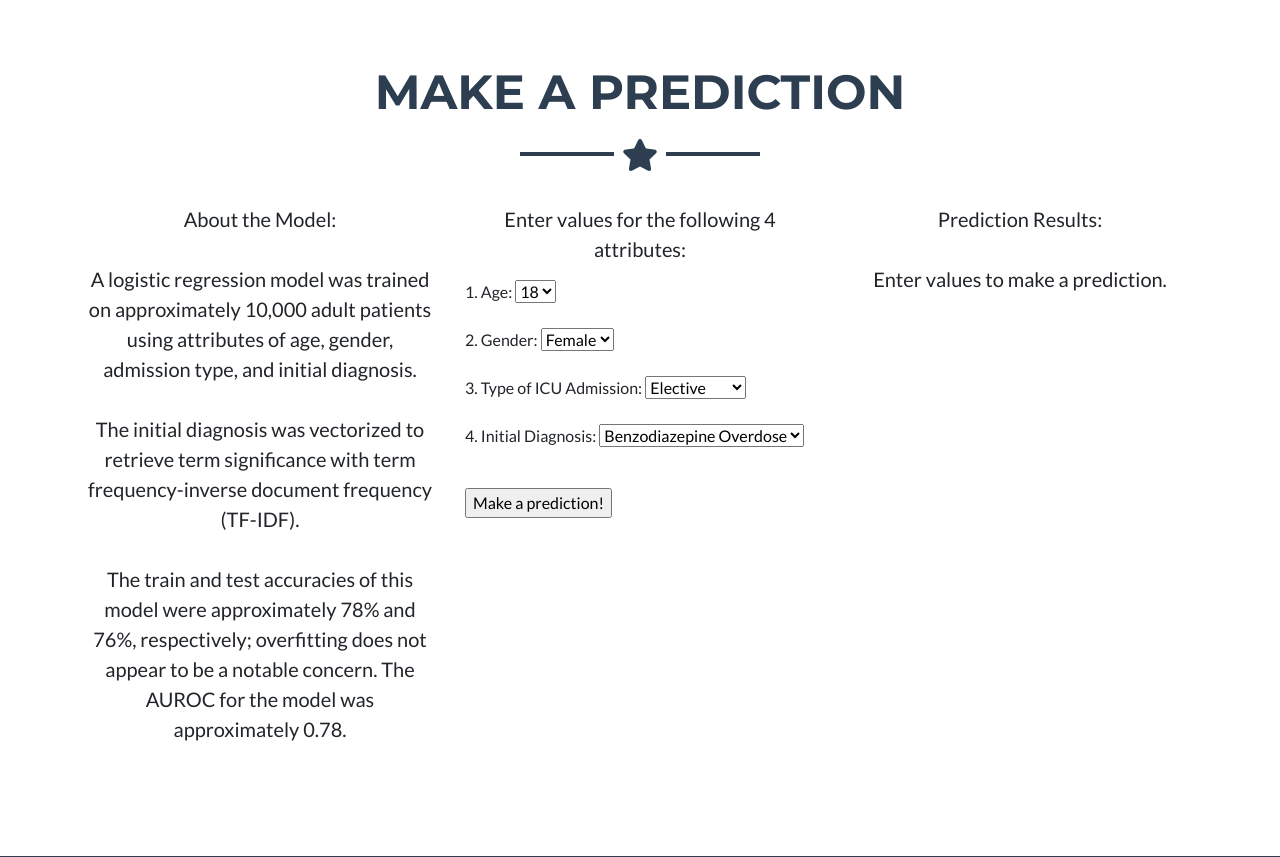
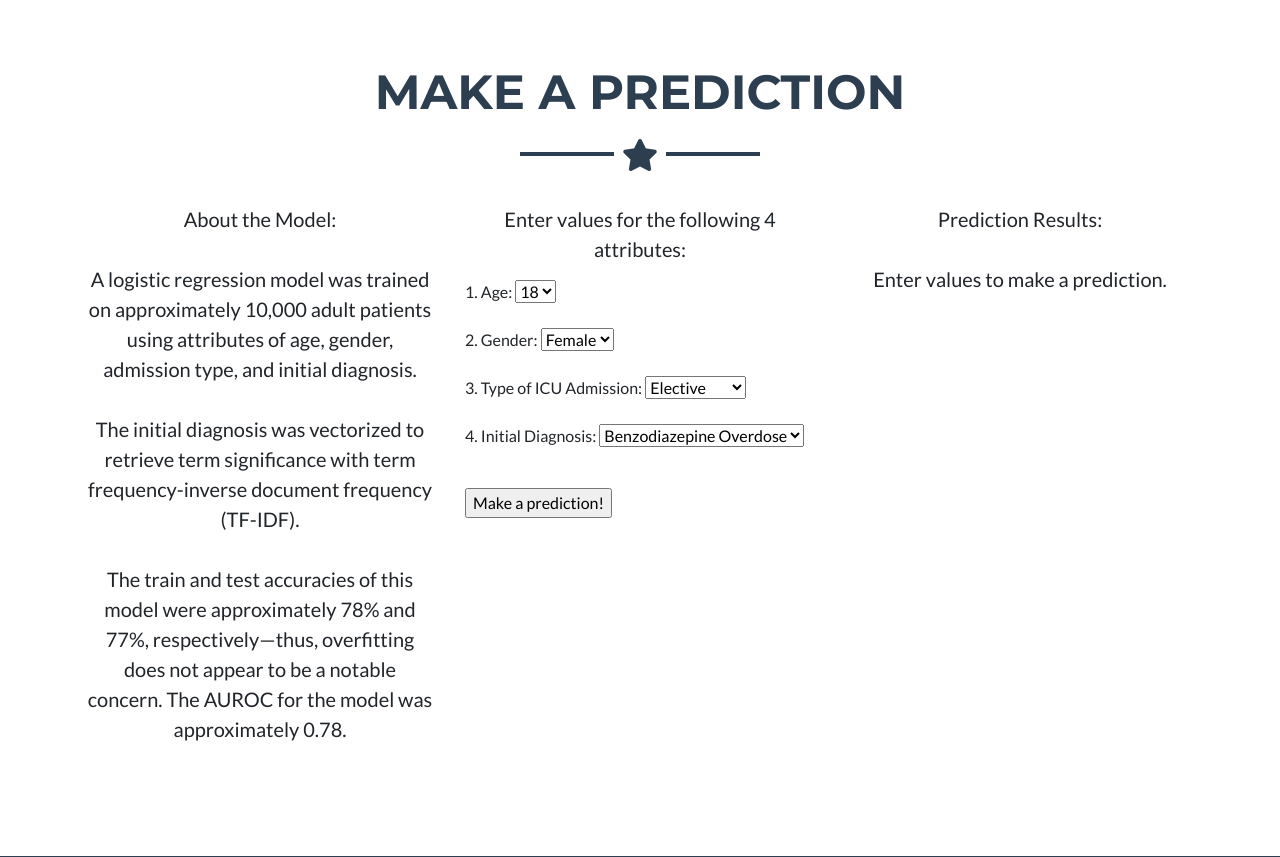
Before and after one commit to ailin-liu/where-is-your-next-job, a Flask app: page /index in a window 1280 px wide. Shown: the part 2640-3497 px from the top of the page. Run offline with Flask 2, Linux system fonts and the light colour scheme; parts of the project's set-up code (start-up, migrations or seed data) failed here and were passed over; some libraries are stand-ins or nearby versions.

Commit message:
updates acc auroc

```diff
--- a/templates/index.html
+++ b/templates/index.html
@@ -239,7 +239,7 @@
                     was vectorized to retrieve term significance
                     with term frequency-inverse document frequency (TF-IDF).<br>
                     <br>
-                    The train and test accuracies of this model were approximately 78% and 76%, respectively;
+                    The train and test accuracies of this model were approximately 78% and 77%, respectively&mdash;thus,
                     overfitting does not appear to be a notable concern. The AUROC for the model was approximately 0.78.
 
                 </p>
```
